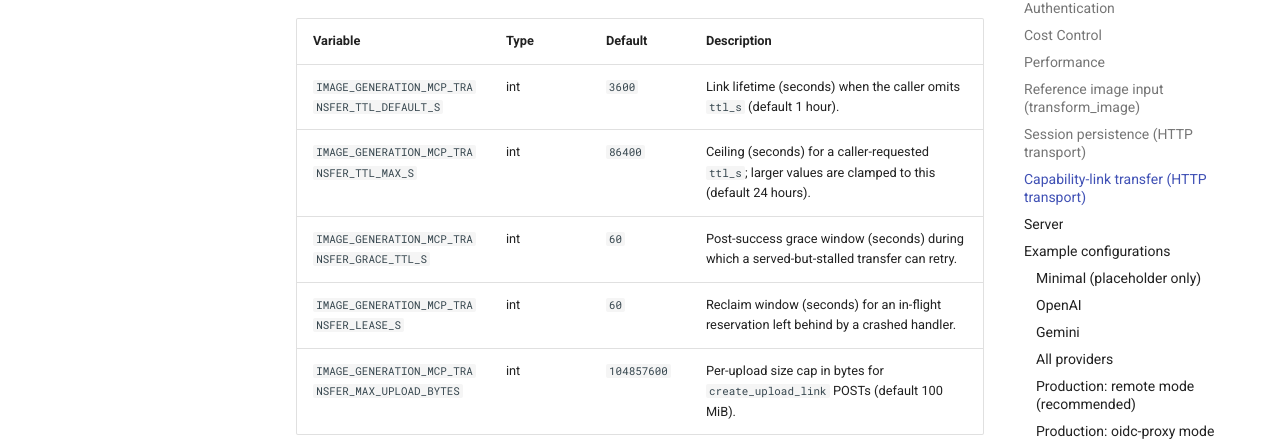
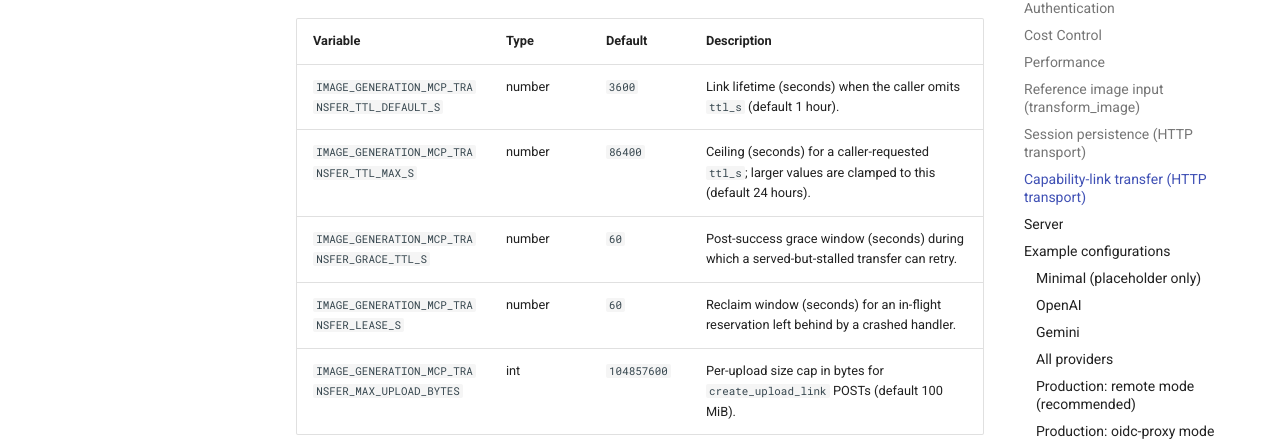
Before and after one commit to pvliesdonk/image-generation-mcp, an MkDocs documentation site: the page built from docs/configuration.md, in a window 1280 px wide and 900 px high, scrolled down 4456 px. Shown: the part 181-622 px from the top of the window. Built offline with MkDocs 1.6.1 and Material for MkDocs 9.7.7, drawn with Linux system fonts in a browser that asks for light colours; comment, search, counter and statistics services are not loaded; the version menu is left out.

Commit message:
docs(config): type TRANSFER_* TTL knobs as number, not int
pvl-core parses the four duration fields (ttl_default_s, ttl_max_s,
grace_ttl_s, lease_s) with env_float, so a fractional value like 3600.5 is
accepted; only max_upload_bytes is int. Label them 'number' to match both the
upstream float type and the 'number' convention docs/tools.md already uses for
ttl_s. MAX_UPLOAD_BYTES stays int.

Co-Authored-By: Claude Opus 4.8 (1M context) <noreply@anthropic.com>

```diff
--- a/docs/configuration.md
+++ b/docs/configuration.md
@@ -93,10 +93,10 @@ The `create_download_link` and `create_upload_link` tools (and the backing `/tra
 
 | Variable | Type | Default | Description |
 |----------|------|---------|-------------|
-| `IMAGE_GENERATION_MCP_TRANSFER_TTL_DEFAULT_S` | int | `3600` | Link lifetime (seconds) when the caller omits `ttl_s` (default 1 hour). |
-| `IMAGE_GENERATION_MCP_TRANSFER_TTL_MAX_S` | int | `86400` | Ceiling (seconds) for a caller-requested `ttl_s`; larger values are clamped to this (default 24 hours). |
-| `IMAGE_GENERATION_MCP_TRANSFER_GRACE_TTL_S` | int | `60` | Post-success grace window (seconds) during which a served-but-stalled transfer can retry. |
-| `IMAGE_GENERATION_MCP_TRANSFER_LEASE_S` | int | `60` | Reclaim window (seconds) for an in-flight reservation left behind by a crashed handler. |
+| `IMAGE_GENERATION_MCP_TRANSFER_TTL_DEFAULT_S` | number | `3600` | Link lifetime (seconds) when the caller omits `ttl_s` (default 1 hour). |
+| `IMAGE_GENERATION_MCP_TRANSFER_TTL_MAX_S` | number | `86400` | Ceiling (seconds) for a caller-requested `ttl_s`; larger values are clamped to this (default 24 hours). |
+| `IMAGE_GENERATION_MCP_TRANSFER_GRACE_TTL_S` | number | `60` | Post-success grace window (seconds) during which a served-but-stalled transfer can retry. |
+| `IMAGE_GENERATION_MCP_TRANSFER_LEASE_S` | number | `60` | Reclaim window (seconds) for an in-flight reservation left behind by a crashed handler. |
 | `IMAGE_GENERATION_MCP_TRANSFER_MAX_UPLOAD_BYTES` | int | `104857600` | Per-upload size cap in bytes for `create_upload_link` POSTs (default 100 MiB). |
 
 ## Server
```
